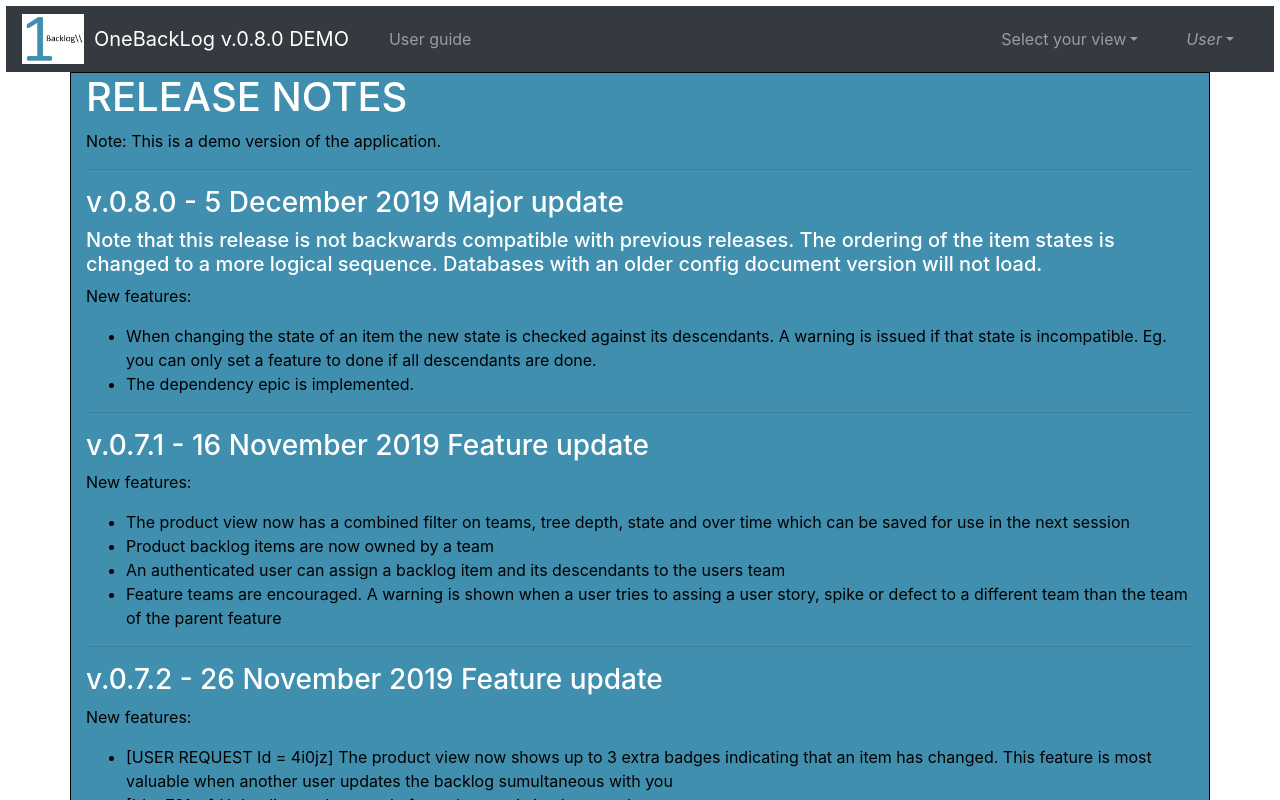
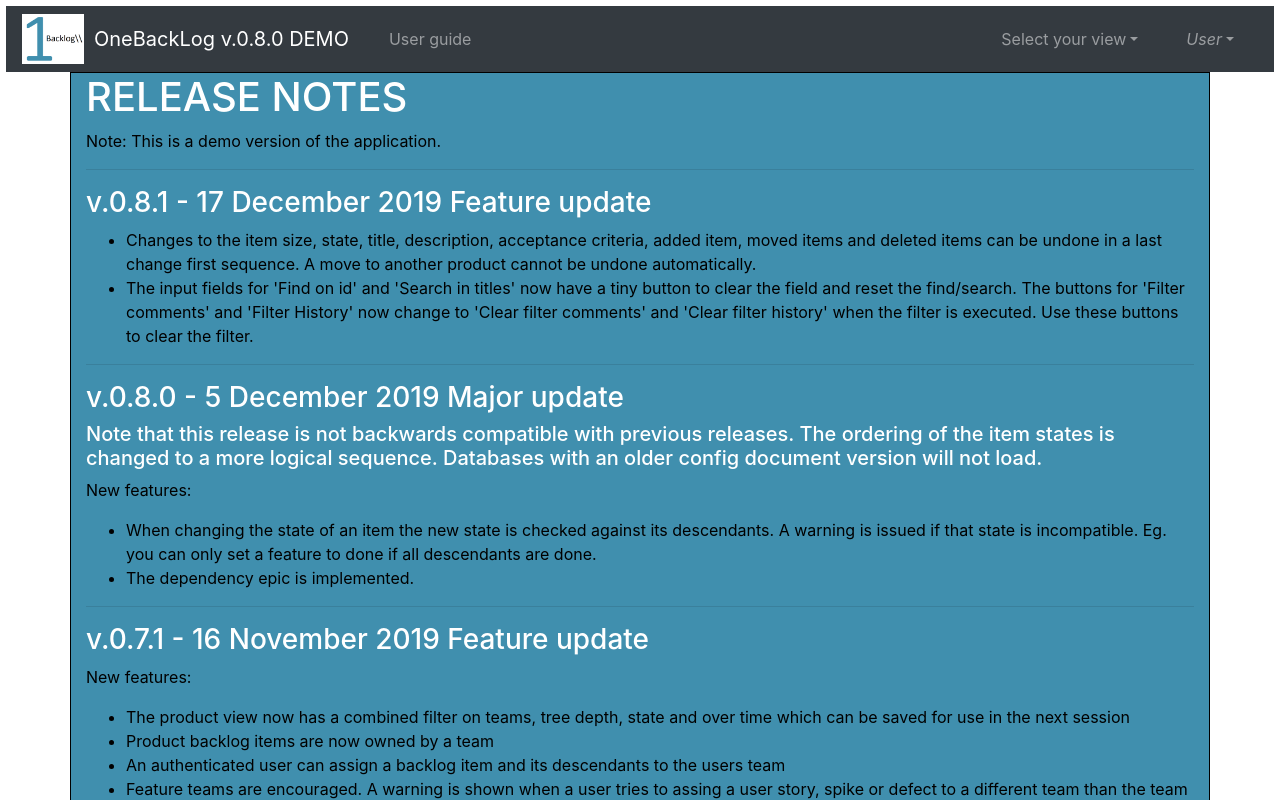
Before and after one commit to ErikVerheul/OneBacklog, a Vue app: page /rel-notes in a window 1280 px wide. Shown: the top 800 px of the page. Built offline with nearby package versions, Linux system fonts and the light colour scheme.

Commit message:
Update release notes

```diff
--- a/src/components/rel-notes/rel-notes.vue
+++ b/src/components/rel-notes/rel-notes.vue
@@ -6,6 +6,12 @@
 			<b-col cols="12" class="left-column">
 				<h1>RELEASE NOTES</h1>
 				<p v-if=this.$store.state.demo>Note: This is a demo version of the application.</p>
+				<hr>
+				<h3>v.0.8.1 - 17 December 2019 Feature update</h3>
+				<ul>
+					<li>Changes to the item size, state, title, description, acceptance criteria, added item, moved items and deleted items can be undone in a last change first sequence. A move to another product cannot be undone automatically.</li>
+					<li>The input fields for 'Find on id' and 'Search in titles' now have a tiny button to clear the field and reset the find/search. The buttons for 'Filter comments' and 'Filter History' now change to 'Clear filter comments' and 'Clear filter history' when the filter is executed. Use these buttons to clear the filter.</li>
+				</ul>
 				<hr>
 				<h3>v.0.8.0 - 5 December 2019 Major update</h3>
 				<h5>Note that this release is not backwards compatible with previous releases. The ordering of the item states is changed to a more logical sequence. Databases with an older config document version will not load.</h5>
```
